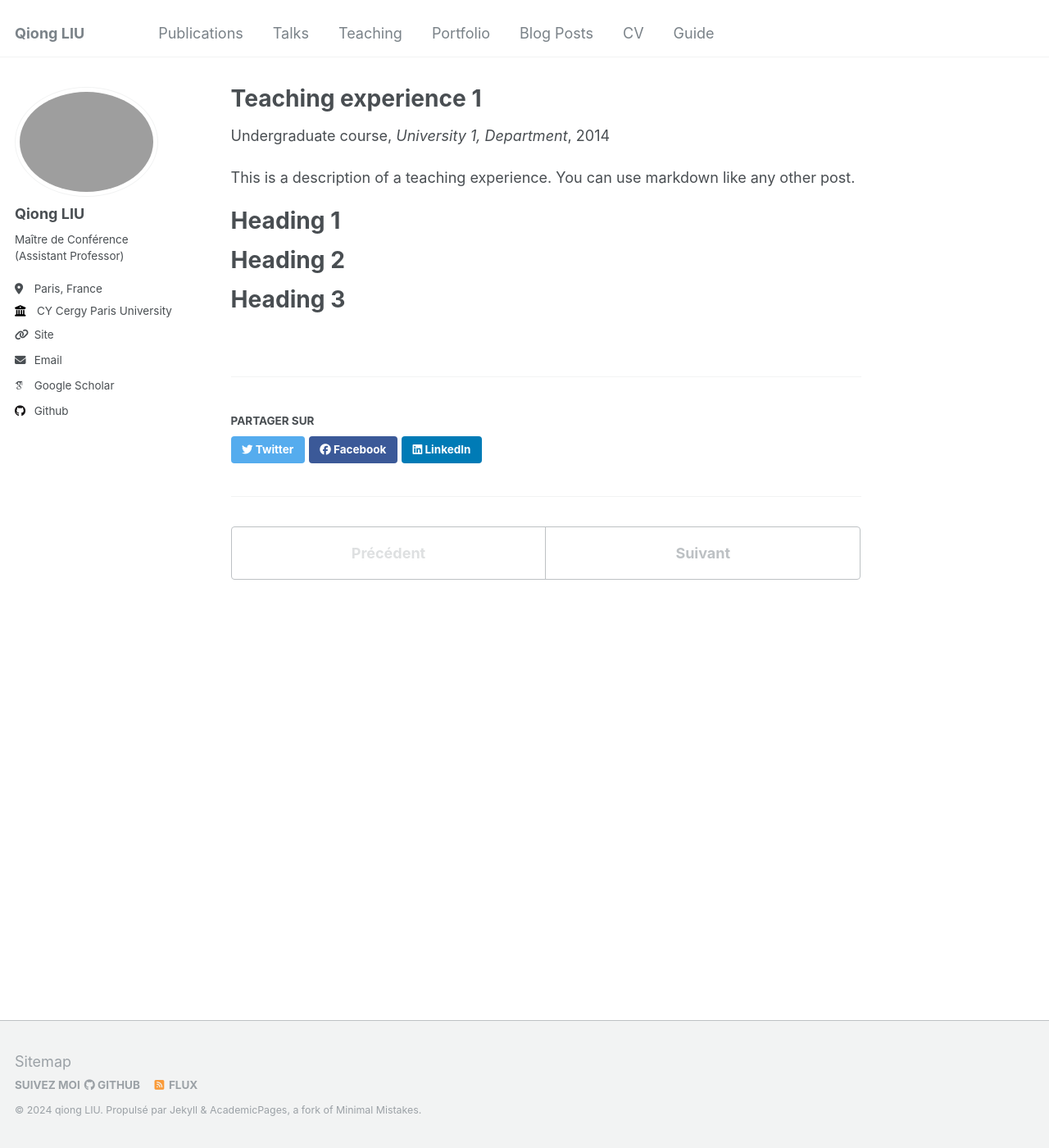
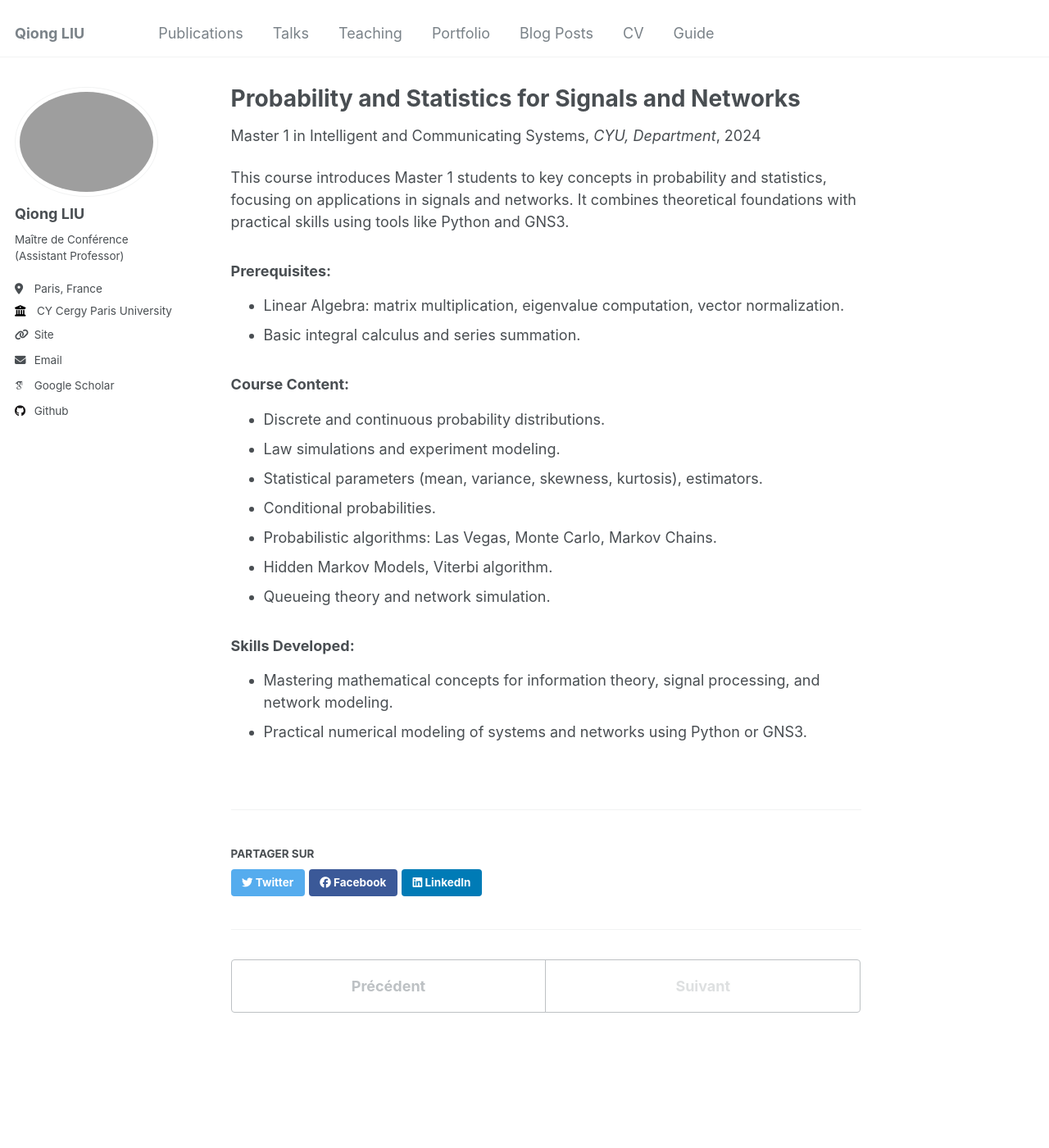
Before and after one commit to evesiphus/evesiphus.github.io, a Jekyll site: the page built from _teaching/2014-spring-teaching-1.md, in a window 1280 px wide and 1400 px high. Shown: the whole window at 82% size. Built offline with Jekyll 4.4.1, drawn with Linux system fonts in a browser that asks for light colours; some web fonts are replaced.

Commit message:
2024-fall-teach-pssr.md

```diff
--- a/_teaching/2014-spring-teaching-1.md
+++ b/_teaching/2014-spring-teaching-1.md
@@ -1,20 +1,28 @@
 ---
-title: "Teaching experience 1"
+title: "Probability and Statistics for Signals and Networks"
 collection: teaching
-type: "Undergraduate course"
-permalink: /teaching/2014-spring-teaching-1
-venue: "University 1, Department"
-date: 2014-01-01
-location: "City, Country"
+type: "Master 1 in Intelligent and Communicating Systems"
+permalink: /teaching/probability-statistics-signals-networks
+venue: "CYU, Department"
+date: 2024-01-01
+location: "CY Cergy Paris University"
 ---
 
-This is a description of a teaching experience. You can use markdown like any other post.
+This course introduces Master 1 students to key concepts in probability and statistics, focusing on applications in signals and networks. It combines theoretical foundations with practical skills using tools like Python and GNS3.
 
-Heading 1
-======
+### Prerequisites:
+- Linear Algebra: matrix multiplication, eigenvalue computation, vector normalization.
+- Basic integral calculus and series summation.
 
-Heading 2
-======
+### Course Content:
+- Discrete and continuous probability distributions.
+- Law simulations and experiment modeling.
+- Statistical parameters (mean, variance, skewness, kurtosis), estimators.
+- Conditional probabilities.
+- Probabilistic algorithms: Las Vegas, Monte Carlo, Markov Chains.
+- Hidden Markov Models, Viterbi algorithm.
+- Queueing theory and network simulation.
 
-Heading 3
-======
+### Skills Developed:
+- Mastering mathematical concepts for information theory, signal processing, and network modeling.
+- Practical numerical modeling of systems and networks using Python or GNS3.
```
